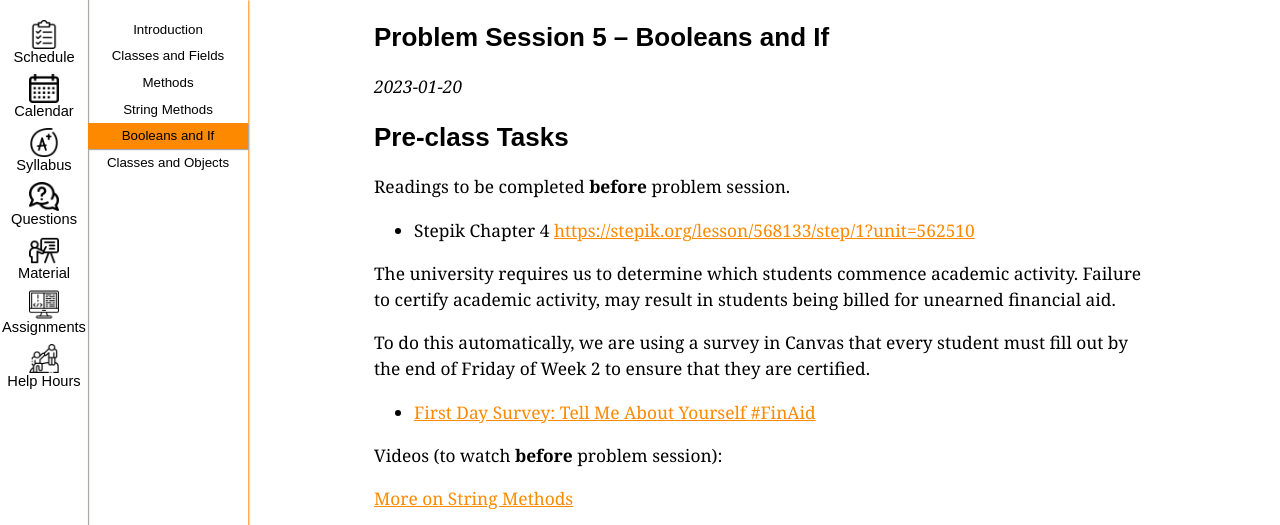
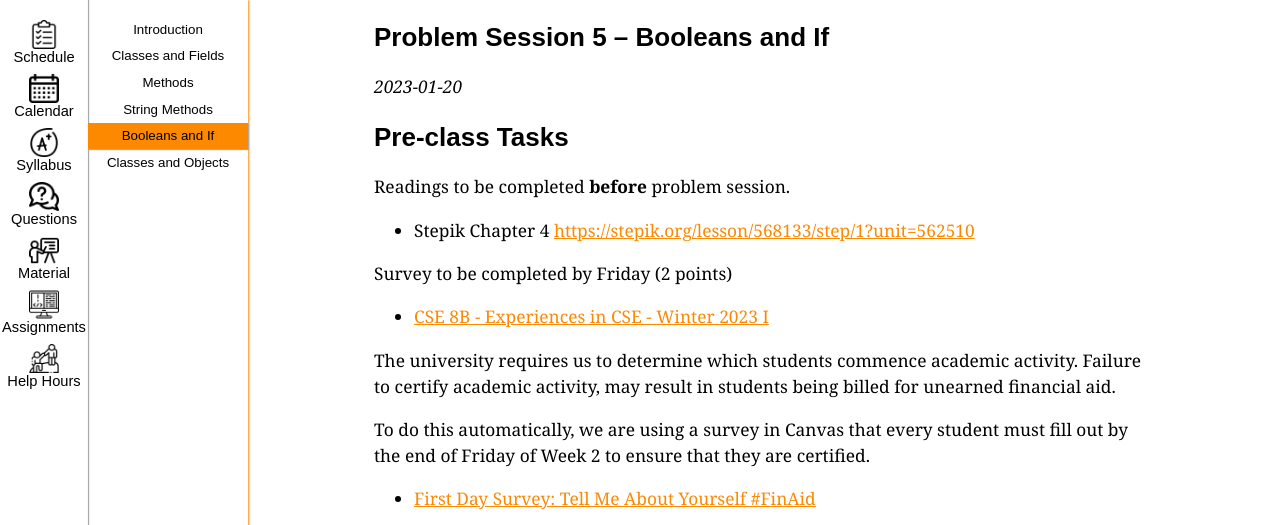
Before and after one commit to ucsd-cse8b-w23/ucsd-cse8b-w23.github.io, a Jekyll site: the page built from _lectures/lecture5.md, in a window 1280 px wide and 900 px high, cut to the strip 0-525 px from the top of the window. Built offline with Jekyll 4.4.1, drawn with Linux system fonts in a browser that asks for light colours.

Commit message:
Update lecture5.md

```diff
--- a/_lectures/lecture5.md
+++ b/_lectures/lecture5.md
@@ -27,6 +27,10 @@ Readings to be completed **before** problem session.
 
 - Stepik Chapter 4 [https://stepik.org/lesson/568133/step/1?unit=562510](https://stepik.org/lesson/568133/step/1?unit=562510)
 
+Survey to be completed by Friday (2 points)
+
+- [CSE 8B - Experiences in CSE - Winter 2023 I](https://docs.google.com/forms/d/e/1FAIpQLSelQ56jbkmHmWjqOgNaBafj9kt06YPY1wZ_tWCJJYkUcfhwkg/viewform)
+
 The university requires us to determine which students commence academic activity. Failure to certify academic activity, may result in students being billed for unearned financial aid.
 
 To do this automatically, we are using a survey in Canvas that every student must fill out by the end of Friday of Week 2
```
